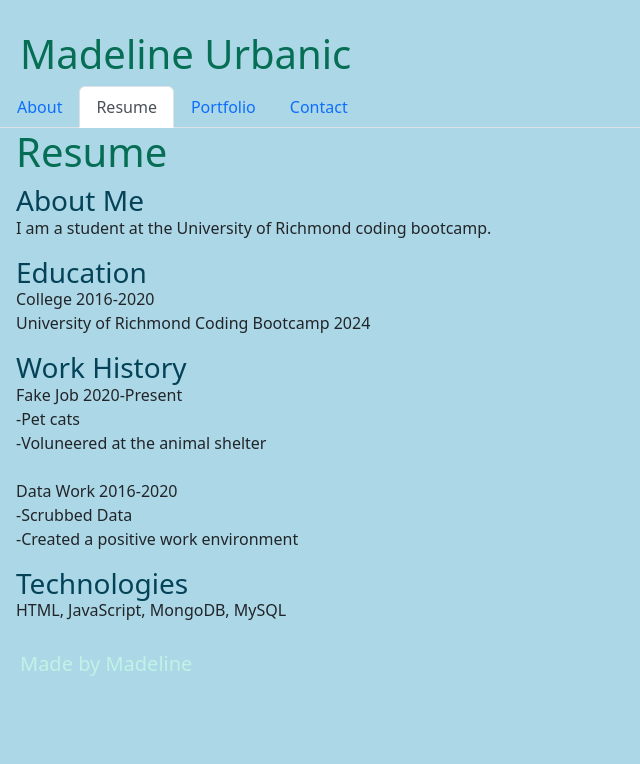
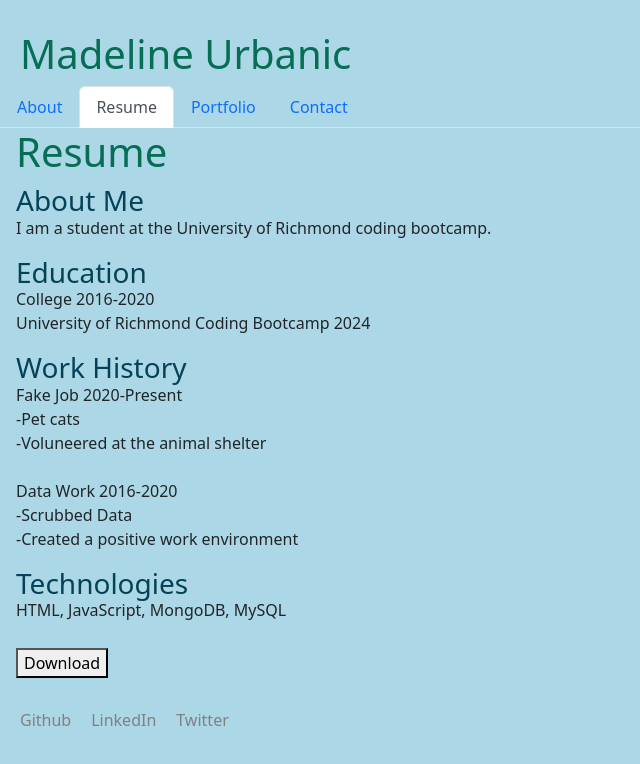
Before and after one commit to m-r-urbanic/new-portfolio, a React (Vite) app: page /Resume in a window 1280 px wide. Shown: the top 764 px of the page, without its empty margins (0-640 px from the left). Built offline with nearby package versions, Linux system fonts and the light colour scheme.

Commit message:
make images and download work

```diff
--- a/src/components/Footer.jsx
+++ b/src/components/Footer.jsx
@@ -1,9 +1,12 @@
 function Footer() {
   return (
     <footer>
-    <h5 style={{ marginLeft: '20px', marginTop: '30px', color: '#C0F3E7' }} class="footer-class">Made by Madeline</h5>
+    <li style={{ marginLeft: '20px', marginTop: '30px', color: 'grey' }} class="footer-class" href="url">Github</li>
+    <li style={{ marginLeft: '20px', marginTop: '30px', color: 'grey' }} class="footer-class" href="url">LinkedIn</li>
+    <li style={{ marginLeft: '20px', marginTop: '30px', color: "grey" }} class="footer-class" href="url">Twitter</li>
     </footer>
   );
 }
 
+
 export default Footer;
--- a/src/components/nav.css
+++ b/src/components/nav.css
@@ -6,3 +6,7 @@
 .nav-item {
   color: black;
 }
+
+li {
+  display: inline-block;
+}
--- a/src/pages/about.jsx
+++ b/src/pages/about.jsx
@@ -2,7 +2,7 @@ export default function About() {
   return (
     <div>
     <h1>About Me</h1>
-      <img class="self" src="./assets/images/self.jpeg" />
+      <img class="self" src="https://raw.githubusercontent.com/m-r-urbanic/new-portfolio/main/src/assets/images/self.jpeg" />
         <p>
             My name is Madeline I am a student at the University of Richmond coding bootcamp.
 
--- a/src/pages/portfolio.jsx
+++ b/src/pages/portfolio.jsx
@@ -16,18 +16,18 @@ export default function Portfolio() {
     </figure>
     <figure class="work-rows">
         <div class="img-holder">
-            <a href="https://www.pexels.com/photo/a-laptop-and-calculator-on-a-wooden-table-6963055/">
+            <a href="https://github.com/m-r-urbanic/1-Refactor-HTML">
                 <img class="sub-img" src="https://raw.githubusercontent.com/m-r-urbanic/new-portfolio/main/src/assets/images/calculator.jpg" alt="A black calculator sits on top of a laptop, which is on top of a desk. When the mouse hovers over the image, the image gets brighter." />
             </a>
-            <h4>Calculator Application</h4>
-            <p>HTML/CSS/JavaScript</p>
+            <h4>Refactor Webpage</h4>
+            <p>HTML/CSS</p>
         </div>
         <div class="img-holder">
-            <a href="https://www.pexels.com/photo/waxing-moon-crescent-in-black-night-sky-18051705/">
+            <a href="https://github.com/m-r-urbanic/3-Generate-Password?tab=readme-ov-file">
                 <img class="sub-img" src="https://raw.githubusercontent.com/m-r-urbanic/new-portfolio/main/src/assets/images/moon.jpg" alt="Half of a moon is visable on a black background. When the mouse hovers over the image, the image gets brighter." />
             </a>
-            <h4>Moon Phases</h4>
-            <p>MERN Stack</p>
+            <h4>Generate Password</h4>
+            <p>HTML/CSS/JavaScript</p>
         </div>
     </figure>
     <figure class="work-rows">
@@ -39,11 +39,18 @@ export default function Portfolio() {
             <p>MERN Stack</p>
         </div>
         <div class="img-holder">
-            <a href="https://www.pexels.com/photo/body-of-water-beside-beach-sand-386148/">
+            <a href="https://github.com/m-r-urbanic/4-Practice-Quiz">
                 <img class="sub-img" src="https://raw.githubusercontent.com/m-r-urbanic/new-portfolio/main/src/assets/images/tides.jpg" alt="The image shows waves crashing onto a shoreline. The ocean is at the top of the photo, and the sand is at the bottom. When the mouse hovers over the image, the image gets brighter."/>
             </a>
-            <h4>Tide Tracker</h4>
-            <p>Node</p>
+            <h4>Practice Quiz</h4>
+            <p>HTML/CSS/JavaScript</p>
+        </div>
+        <div class="img-holder">
+            <a href="https://github.com/m-r-urbanic/Day-Planner">
+                <img class="sub-img" src="https://raw.githubusercontent.com/m-r-urbanic/new-portfolio/main/src/assets/images/calculator.jpg" alt="The image shows waves crashing onto a shoreline. The ocean is at the top of the photo, and the sand is at the bottom. When the mouse hovers over the image, the image gets brighter."/>
+            </a>
+            <h4>Day Planner</h4>
+            <p>HTML/CSS/JavaScript</p>
         </div>
     </figure>
 </section>
--- a/src/pages/resume.jsx
+++ b/src/pages/resume.jsx
@@ -26,6 +26,10 @@ export default function Resume() {
         <p>
             HTML, JavaScript, MongoDB, MySQL
         </p>
+
+        <a href="https://raw.githubusercontent.com/m-r-urbanic/new-portfolio/main/src/assets/images/moon.jpg" download="moon.jpg">
+        <button type="button">Download</button>
+        </a>
 </div>
   );
 }
```
